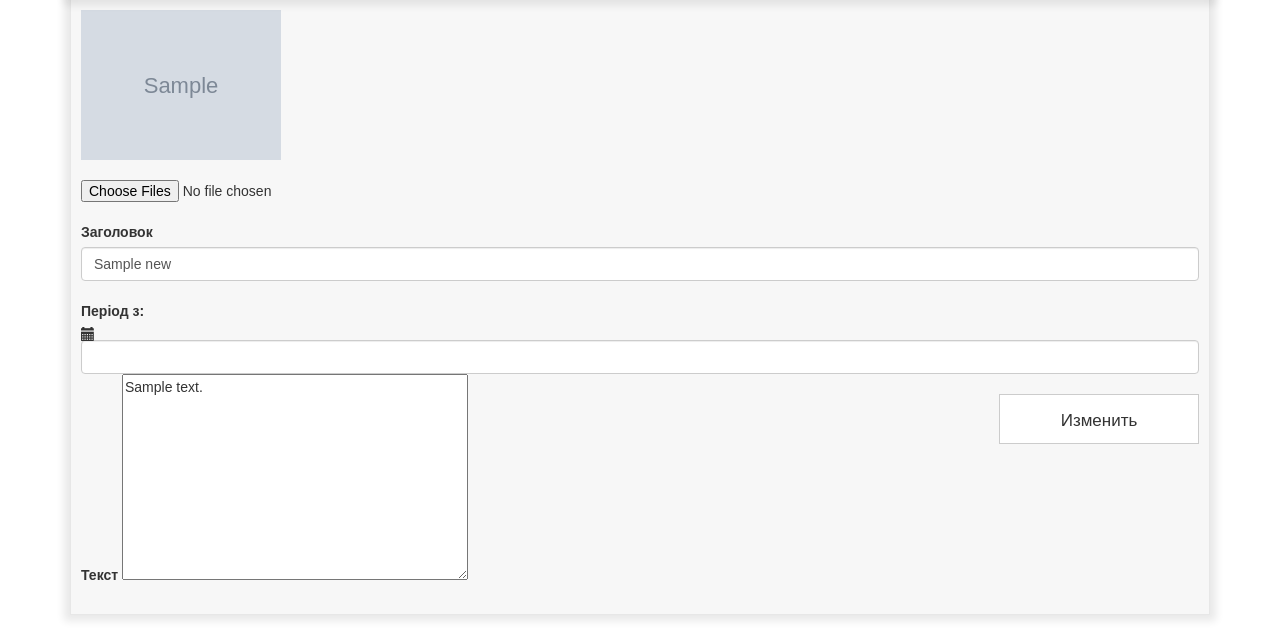
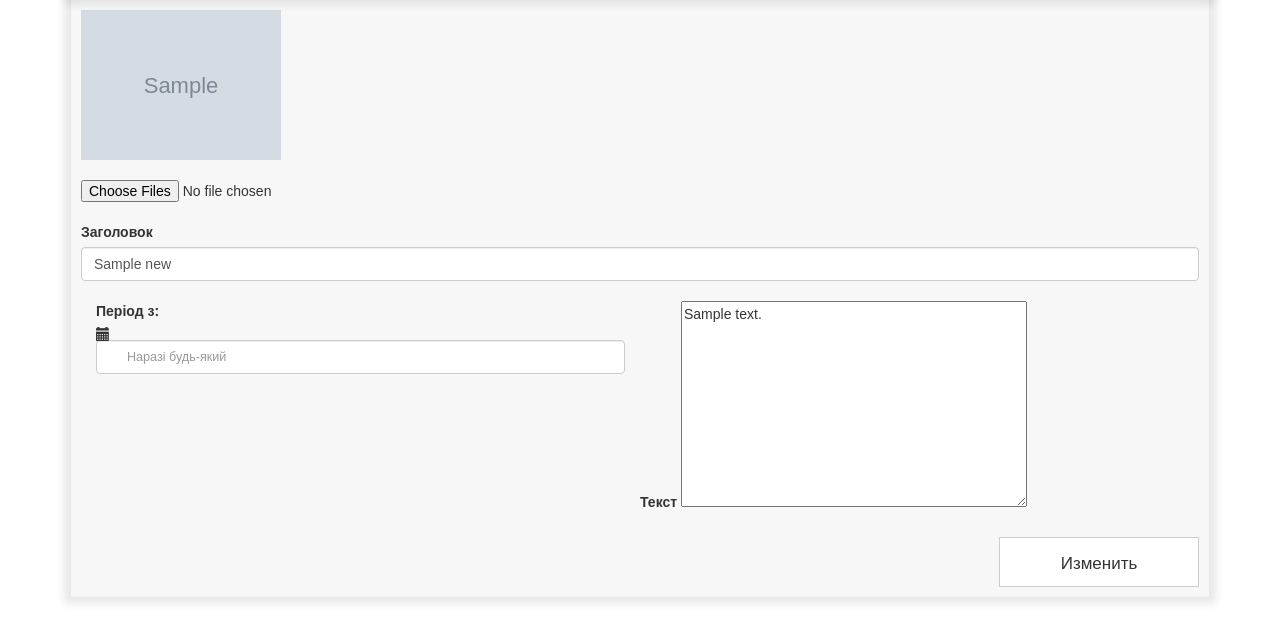
Before and after one commit to PavelRem/VPG, a Django app: template myadmin/templates/news_update.html in a window 1280 px wide. Shown: the part 43-681 px from the top of the page. Run offline with Django 3.2, Linux system fonts and the light colour scheme; the template is opened without the code that fills it: most values are stand-ins (such as "Sample title", 1, 10 or a date in 2020); grey boxes marked "Sample" are stand-in pictures; some libraries are stand-ins or nearby versions.

Commit message:
admin changes

```diff
--- a/myadmin/templates/news_update.html
+++ b/myadmin/templates/news_update.html
@@ -3,6 +3,7 @@
 
 {% block body %}
 
+<script type="text/javascript" src="http://code.jquery.com/jquery-1.8.2.js"></script>
 <script type="text/javascript" src="https://ajax.googleapis.com/ajax/libs/jqueryui/1.8.11/jquery-ui.min.js"></script>
 <link rel="stylesheet" href="http://ajax.googleapis.com/ajax/libs/jqueryui/1.8.14/themes/base/jquery-ui.css" type="text/css" media="all">
 
@@ -43,10 +44,12 @@
         <input type="file" id="photo" name="photo" multiple />
         <label for="#title">Заголовок</label>
         <input type="text" class="form-control" name="title" id="news-title" value="{{news.title}}">
-        <label class="control-label" for="datefrom" > Період з:</label>
-        <div class="inner-addon right-addon">
-        <i class="glyphicon glyphicon-calendar"></i>
-        <input name="datefrom" style="font-size: 90%;" id="datefrom" data-provide="datepicker" type="text" class="form-control" />
+        <div class="form-group col-md-6">
+           <label class="control-label" for="datefrom" > Період з:</label>
+           <div class="inner-addon right-addon">
+             <i class="glyphicon glyphicon-calendar"></i>
+             <input name="datefrom" style="font-size: 90%;" id="datefrom" data-provide="datepicker" type="text" class="form-control" placeholder="Наразі будь-який" />
+          </div>
         </div>
         <label for="#text">Текст</label>
       <textarea name="text" rows="10" cols="40" id="text">{% autoescape off %}{{news.text}} {% endautoescape %}</textarea>
```
